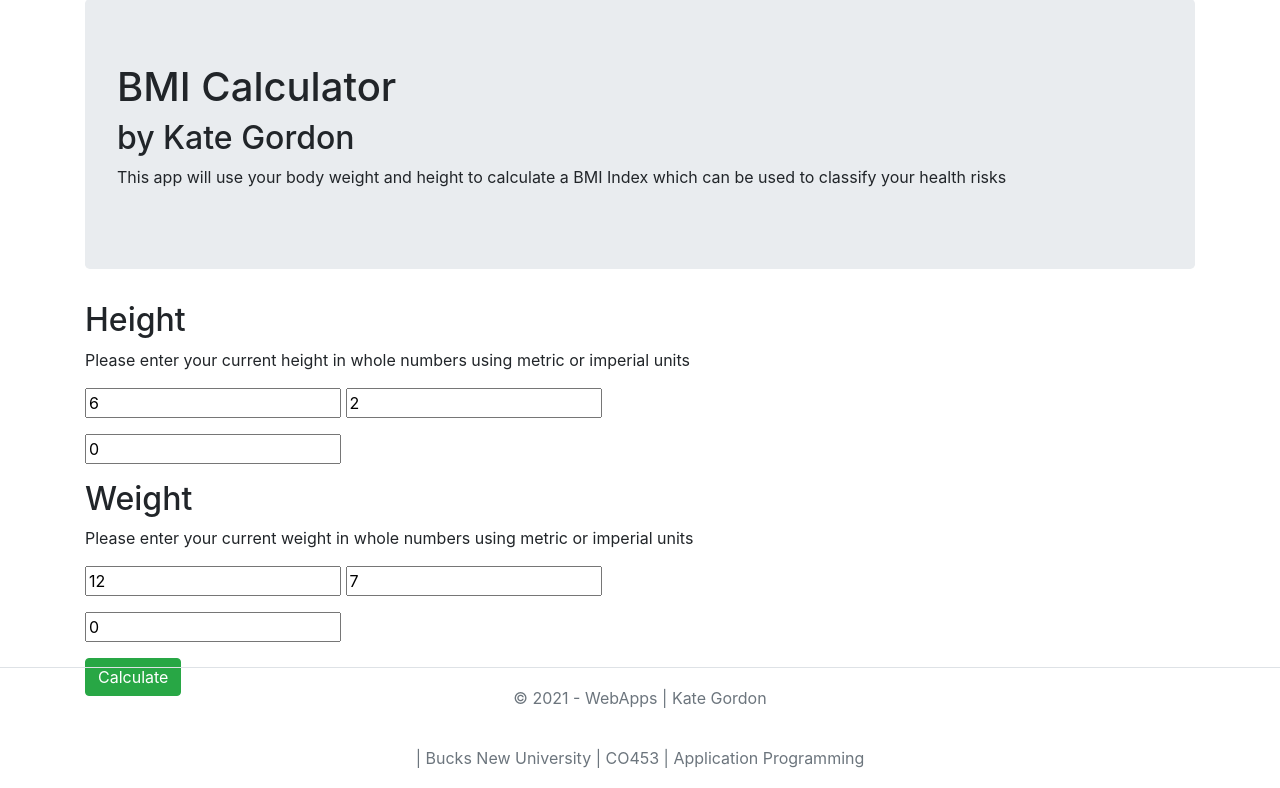
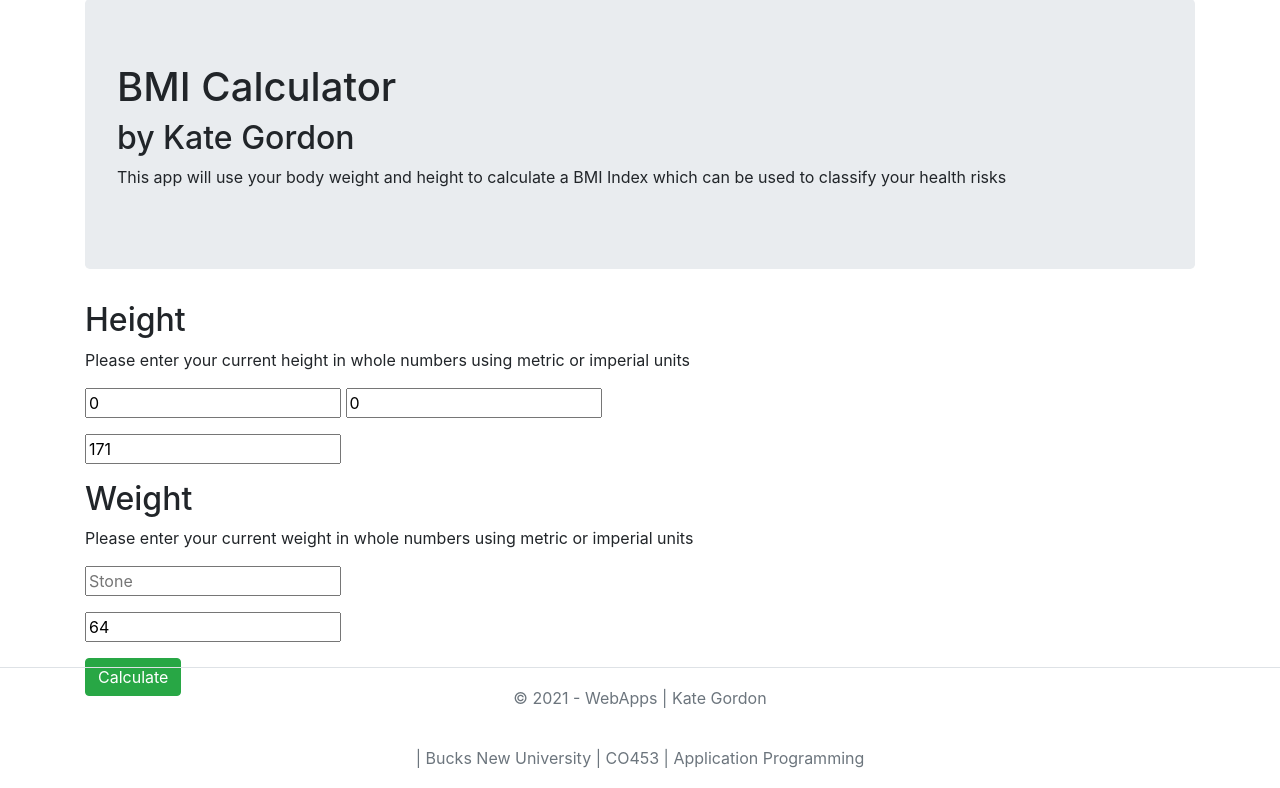
Before and after one commit to Nackshayan/BNU-CO453-ConsoleApps15, an ASP.NET Core app: page /Home/BmiCalculator in a window 1280 px wide. Shown: the part 74-862 px from the top of the page. Run offline with ASP.NET Core 8, Linux system fonts and the light colour scheme; some libraries are stand-ins or nearby versions.

Commit message:
Changes made to get web front to work.

```diff
--- a/ConsoleAppProject/Program.cs
+++ b/ConsoleAppProject/Program.cs
@@ -28,5 +28,6 @@ namespace ConsoleAppProject
             BmiCalculator calculator = new BmiCalculator();
             calculator.CalculateBodyMassIndex();
         }
+        /// Add Menu and Console Helper!!
     }
 }
--- a/WebApps/Controllers/HomeController.cs
+++ b/WebApps/Controllers/HomeController.cs
@@ -19,13 +19,22 @@ namespace WebApps.Controllers
         [HttpGet]
         public IActionResult BmiCalculator()
         {
-            return View();
+            BmiCalculator calculator = new BmiCalculator();
+
+            return View(calculator);
         }
 
         [HttpPost]
         public IActionResult BmiCalculator(BmiCalculator bmi)
         {
-            return View();
+            bmi.HeightUnit = "Metres";
+            bmi.WeightUnit = "Kilograms";
+            bmi.Height = bmi.Height / 100;
+
+            bmi.CalculateIndex();
+            double index = bmi.Index;
+
+            return RedirectToAction("HealthMessage", new { index });
         }
 
         public IActionResult HealthMessage()
--- a/WebApps/Views/Home/BmiCalculator.cshtml
+++ b/WebApps/Views/Home/BmiCalculator.cshtml
@@ -19,13 +19,13 @@
         </p>
         <p>
             <input type="number" placeholder="Feet"
-                   value="6" asp-for="@Model.HeightUnit" />
+                   value="0" asp-for="@Model.HeightUnit" />
             <input type="number" placeholder="Inches"
-                   value="2" asp-for="@Model.HeightUnit" />
+                   value="0" asp-for="@Model.HeightUnit" />
         </p>
         <p>
-            <input type="number" placeholder="Metres"
-                   value="0" asp-for="@Model.HeightUnit" />
+            <input type="number" placeholder="Centimetres"
+                   value="171" asp-for="@Model.Height" />
         </p>
 
         <h2>Weight</h2>
@@ -35,13 +35,13 @@
         </p>
         <p>
             <input type="number" placeholder="Stone"
-                   value="12" asp-for="@Model.WeightUnit" />
+                   value="" asp-for="@Model.WeightUnit
             <input type="number" placeholder="Pounds"
-                   value="7" asp-for="@Model.WeightUnit" />
+                   value="" asp-for="@Model.WeightUnit" />
         </p>
         <p>
             <input type="number" placeholder="Kilograms"
-                   value="0" asp-for="@Model.WeightUnit" />
+                   value="64" asp-for="@Model.Weight" />
         </p>
         <p>
             <button class="btn btn-success"
```
Also changed, not shown: ConsoleAppProject/App02/BmiCalculator.cs (+5 -3 lines).
